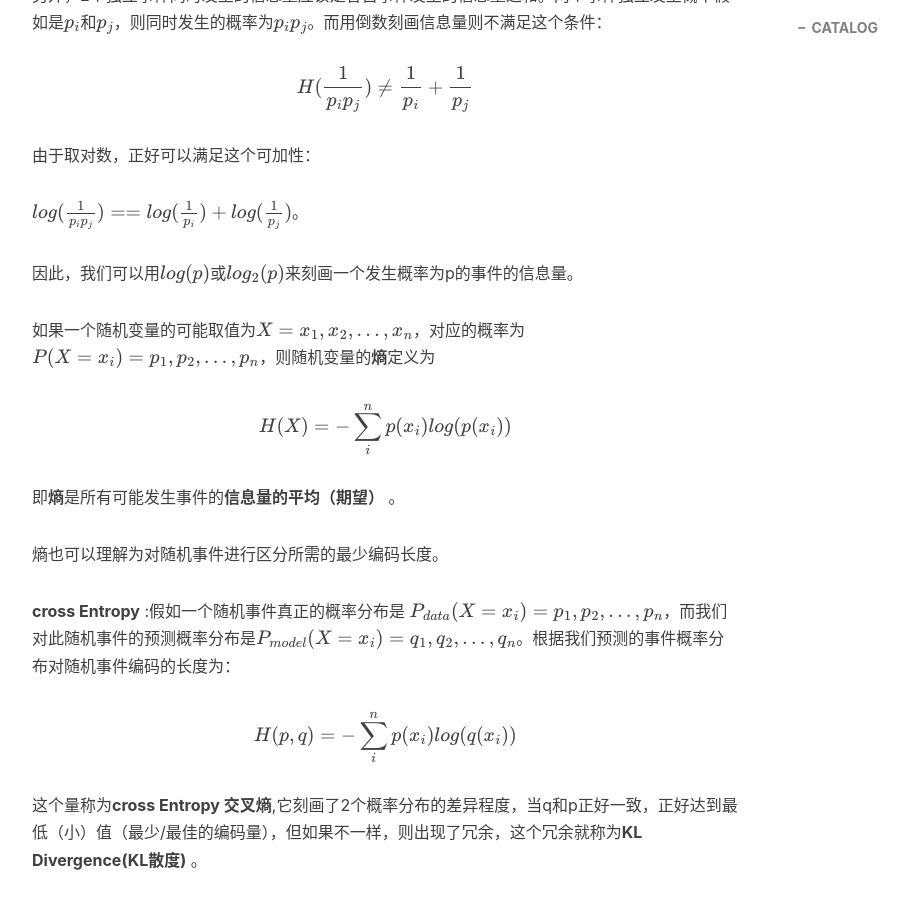
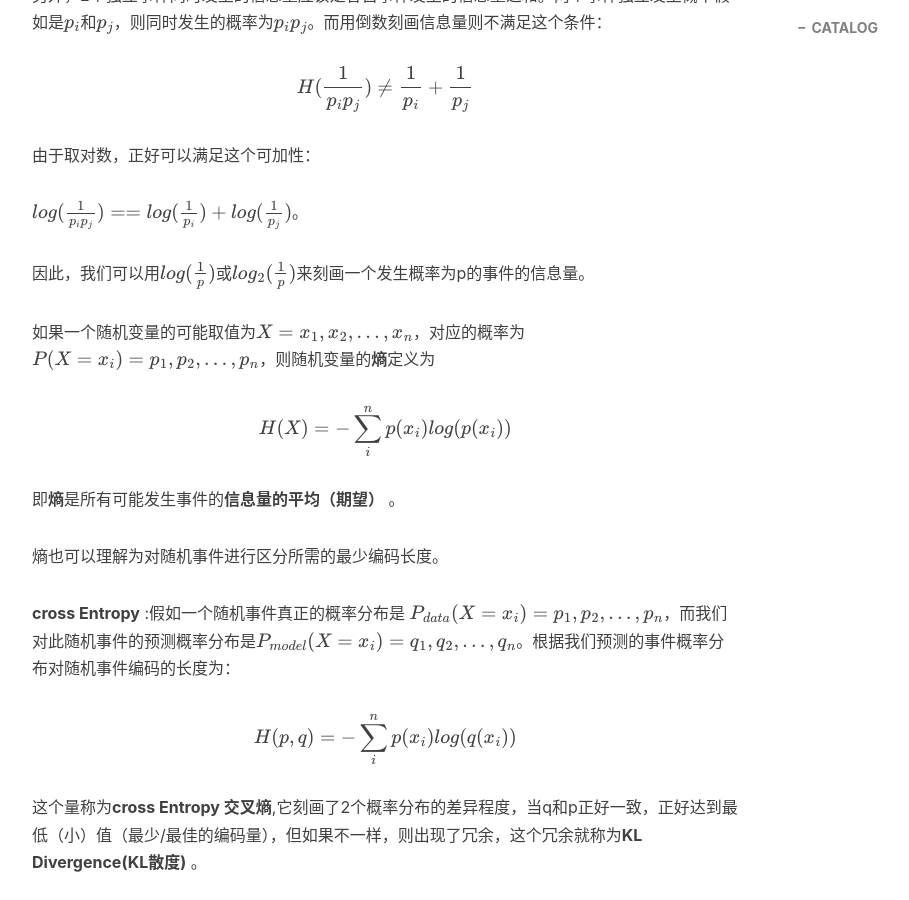
Before and after one commit to xuepro/xuepro.github.io, a Jekyll site: the page built from _posts/2018-06-07-Entropy. cross Entropy,KL Divergence.md, in a window 1280 px wide and 900 px high, scrolled down 958 px. Shown: the whole window, without its empty margins (233-1142 px from the left). Built offline with Jekyll 4.4.1, drawn with Linux system fonts in a browser that asks for light colours; nearby versions of some CDN libraries; formulas are drawn with MathJax 3; comment, search, counter and statistics services are not loaded.

Commit message:
Update 2018-06-07-Entropy. cross Entropy,KL Divergence.md

```diff
--- a/_posts/2018-06-07-Entropy. cross Entropy,KL Divergence.md
+++ b/_posts/2018-06-07-Entropy. cross Entropy,KL Divergence.md
@@ -26,7 +26,7 @@ tags:
 
  $$log( \frac{1}{p_ip_j}) == log(\frac{1}{p_i})+ log(\frac{1}{p_j}) $$。
 
- 因此，我们可以用$$log(p)$$或$$log_2(p)$$来刻画一个发生概率为p的事件的信息量。
+ 因此，我们可以用$$log(\frac{1}{p})$$或$$log_2(\frac{1}{p})$$来刻画一个发生概率为p的事件的信息量。
 
  如果一个随机变量的可能取值为$$X = { x_1,x_2,\dots,x_n }$$，对应的概率为$$P(X=x_i) = { p_1,p_2,\dots,p_n } $$，则随机变量的**熵**定义为
 
```
